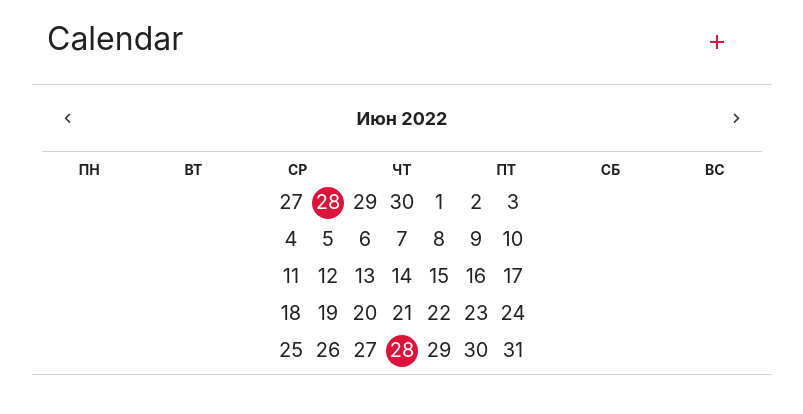
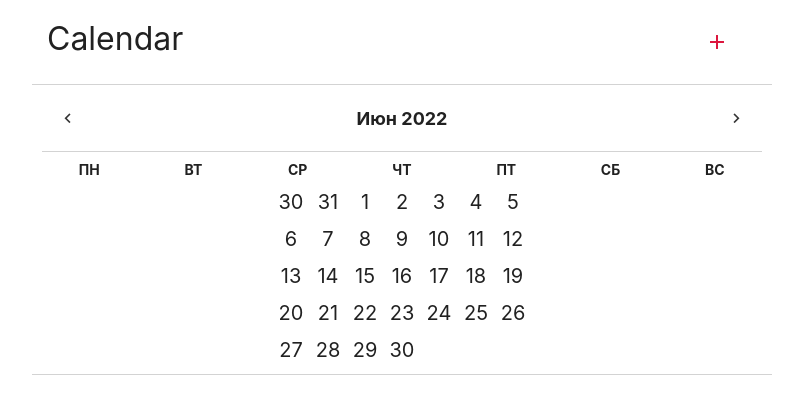
Before and after one commit to ElfistIO/calendar_test, a React (Create React App) app: page / in a window 1280 px wide. Shown: the top 414 px of the page, without its empty margins (238-1041 px from the left). Built offline with nearby package versions, Linux system fonts and the light colour scheme.

Commit message:
yearCalendar complete

```diff
--- a/src/App.js
+++ b/src/App.js
@@ -1,30 +1,4 @@
 import { useState } from "react";
-import styled, { css } from "styled-components";
-
-const Monthdays = styled.div`
-  margin: 7px 0;
-  display: grid;
-  grid-template-columns: repeat(7, 1fr);
-  gap: 5px;
-  justify-self: center;
-`;
-const MonthdaysDays = styled.div`
-  height: 32px;
-  width: 32px;
-  font-size: 20px;
-  font-weight: 400;
-  text-align: center;
-  justify-self: center;
-
-  ${(props) =>
-    props.currentDay === props.date
-      ? css`
-          background: crimson;
-          color: white;
-          border-radius: 50%;
-        `
-      : ""}
-`;
 
 function App() {
   const weekdays = ["ПН", "ВТ", "СР", "ЧТ", "ПТ", "СБ", "ВС"];
@@ -42,36 +16,44 @@ function App() {
     "Ноя",
     "Дек",
   ];
+  const date = new Date();
+  const year = date.getFullYear();
+  const month = date.getMonth();
+
   // Текущая дата
-  const [currentDate, setCurrentDate] = useState(new Date());
+  const [currentDate, setCurrentDate] = useState(
+    new Date(`${year}-${month + 1}-01`)
+  );
+
+  // Год
+  const [currentYear] = useState(currentDate.getFullYear());
 
   // Текущий месяц
   const [currentMonth, setCurrentMonth] = useState(currentDate.getMonth());
 
   // День месяца
-  const monthDay = currentDate.getDate();
-
-  // Год
-  const year = currentDate.getFullYear();
+  const [currentMonthDay] = useState(currentDate.getDate());
 
   // День недели
-  const weekDay = currentDate.getDay();
+  const [weekDay, setCurrentWeekDay] = useState(currentDate.getDay());
 
   const showCurrentMonth = getMonth();
 
   // Функция возвращает количество дней в указанном месяце и году.
   function daysInMonth(month, year) {
-    return new Date(year, month, 0).getDate();
+    return new Date(year, month + 1, 0).getDate();
   }
 
   function handlePrevMonth() {
-    setCurrentDate(new Date(year, currentMonth - 1));
     setCurrentMonth(currentMonth - 1);
+    setCurrentDate(new Date(currentYear, currentMonth - 1));
+    setCurrentWeekDay(new Date(currentYear, currentMonth - 1).getDay());
   }
 
   function handleNextMonth() {
-    setCurrentDate(new Date(year, currentMonth + 1));
     setCurrentMonth(currentMonth + 1);
+    setCurrentDate(new Date(currentYear, currentMonth + 1));
+    setCurrentWeekDay(new Date(currentYear, currentMonth + 1).getDay());
   }
 
   // Функция возвращает массив дней текущего месяца (6 недель).
@@ -79,8 +61,8 @@ function App() {
     const countDayOnMonth = [];
 
     // Кол-во дней в каждом месяце
-    for (let i = 1; i <= 12; i++) {
-      countDayOnMonth.push(daysInMonth(i, year));
+    for (let i = 0; i <= 11; i++) {
+      countDayOnMonth.push(daysInMonth(i, currentYear));
     }
 
     let result = [];
@@ -90,27 +72,33 @@ function App() {
 
     // Проверка что бы всегда начинать выстаривать текущий месяц с понедельника
     if (weekDay > 1) {
-      countMonthDay = monthDay - (weekDay - 1);
+      countMonthDay = currentMonthDay - (weekDay - 1);
     } else if (weekDay === 0) {
-      countMonthDay = monthDay - 6;
+      countMonthDay = currentMonthDay - 6;
     } else {
-      countMonthDay = monthDay;
+      countMonthDay = currentMonthDay;
     }
 
+    console.log(countMonthDay);
+
     // Построение итогового массива
-    for (let i = 0; i < countDayOnMonth[currentMonth] + 7 - weekDay; i++) {
+    for (
+      let i = 0;
+      i < countDayOnMonth[currentMonth] + currentMonthDay - countMonthDay;
+      i++
+    ) {
       // Если countMonthDay больше кол-ва дней в месяце
       // дни начинаются сначала
-      if (countMonthDay + i > countDayOnMonth[currentMonth]) {
-        let count = countDayOnMonth[currentMonth] - (countMonthDay + 6);
+      if (i < currentMonthDay - countMonthDay) {
+        let count = countDayOnMonth[currentMonth - 1] + countMonthDay;
         result.push(count + i);
+      } else if (i > countMonthDay[currentMonth - 1] - countMonthDay) {
+        result.push(countMonthDay + i);
       } else {
         result.push(countMonthDay + i);
       }
     }
-    // for (let i = 0; i < 42 - result.length + 8 - weekDay; i++) {
-    //   result.push(i + 1);
-    // }
+    console.log(result.length);
     return result;
   }
 
@@ -133,7 +121,9 @@ function App() {
             >
               <i className="large material-icons">chevron_left</i>
             </button>
-            <div className="month">{months[currentMonth] + " " + year}</div>
+            <div className="month">
+              {months[currentMonth] + " " + currentYear}
+            </div>
             <button
               type="button"
               className="btn-flat transparent"
@@ -148,13 +138,11 @@ function App() {
               <div className="calendar__weekdays-day">{day}</div>
             ))}
           </div>
-          <Monthdays currentDay={monthDay}>
+          <div className="calendar__month">
             {showCurrentMonth.map((date) => (
-              <MonthdaysDays currentDay={monthDay} date={date}>
-                {date}
-              </MonthdaysDays>
+              <div className="calendar__month-day">{date}</div>
             ))}
-          </Monthdays>
+          </div>
         </div>
         <hr className="calendar__divider" />
         <div className="calendar__current-day"></div>
--- a/src/index.scss
+++ b/src/index.scss
@@ -36,6 +36,21 @@
 				text-align: center;
 			}
 		}
+		&__month {
+			margin: 7px 0;
+			display: grid;
+			grid-template-columns: repeat(7, 1fr);
+			gap: 5px;
+			justify-self: center;
+			&-day {
+				height: 32px;
+				width: 32px;
+				font-size: 20px;
+				font-weight: 400;
+				text-align: center;
+				justify-self: center;
+			}
+		}
 		&__picker-month {
 			padding: 15px 0;
 			display: flex;
```
